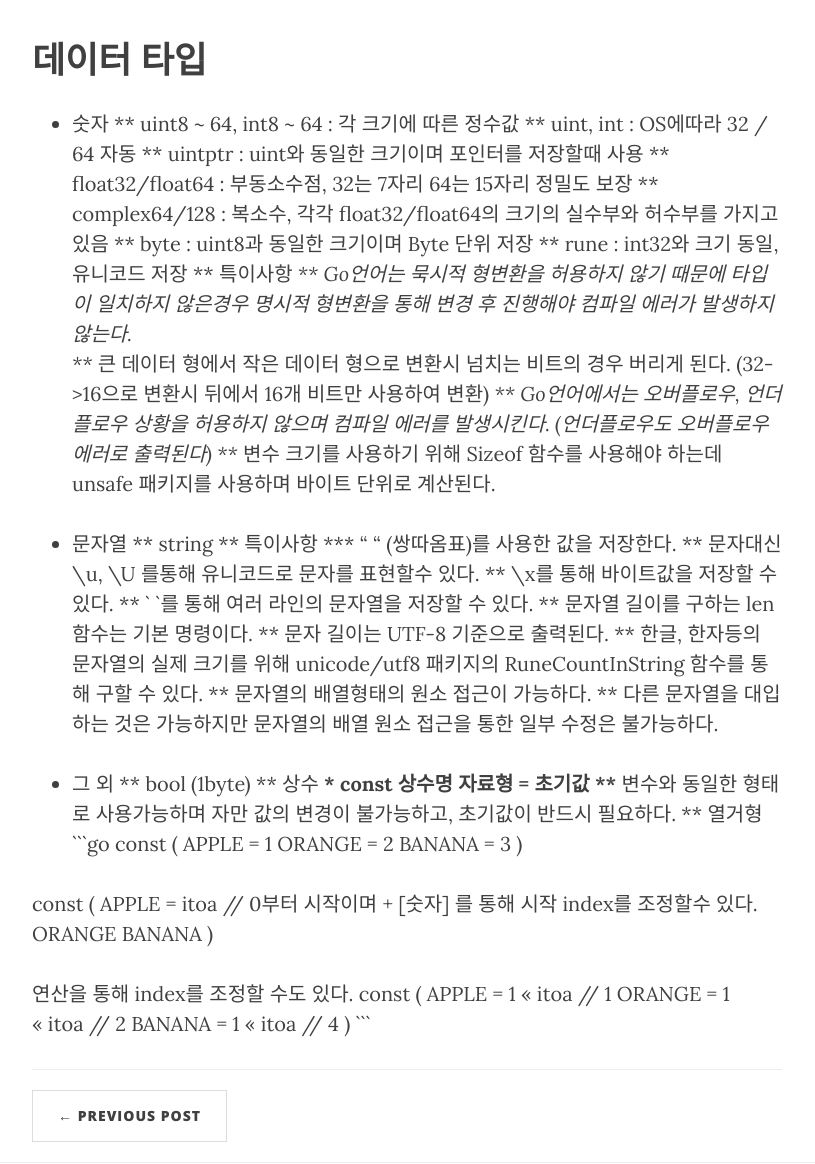
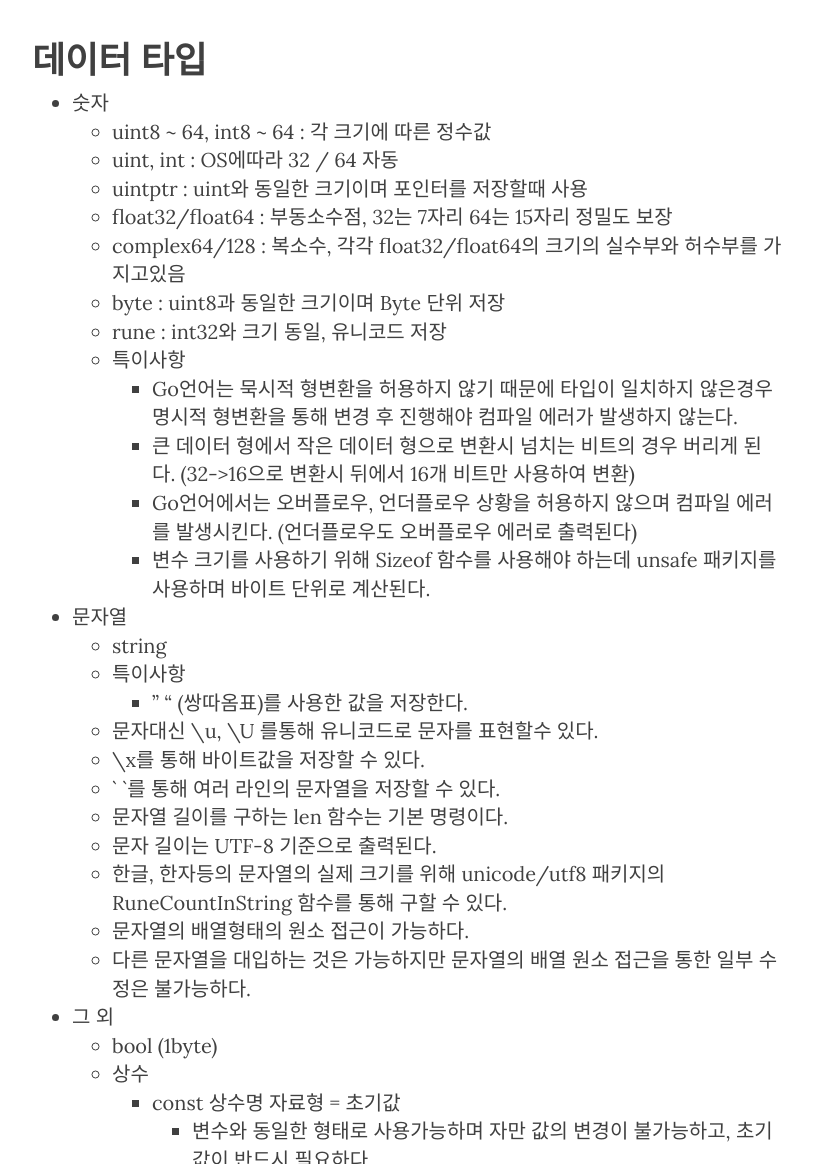
Before and after one commit to Y-JaeHyun/Y-JaeHyun.github.io, a Jekyll site: the page built from _posts/2021-07-2-Go언어-4.md, in a window 1280 px wide and 1400 px high. Shown: the part 236-1400 px from the top of the window, without its empty margins (233-1048 px from the left). Built offline with Jekyll 4.4.1, drawn with Linux system fonts in a browser that asks for light colours; nearby versions of some CDN libraries; comment, search, counter and statistics services are not loaded; some of the changed text lies outside the part shown.

Commit message:
go - 4 update

````diff
--- a/_posts/2021-07-2-Go언어-4.md
+++ b/_posts/2021-07-2-Go언어-4.md
@@ -9,38 +9,38 @@ category: Note
 # 데이터 타입
 
 * 숫자
-** uint8 ~ 64, int8 ~ 64 : 각 크기에 따른 정수값
-** uint, int : OS에따라 32 / 64 자동
-** uintptr : uint와 동일한 크기이며 포인터를 저장할때 사용
-** float32/float64 : 부동소수점, 32는 7자리 64는 15자리 정밀도 보장
-** complex64/128 : 복소수, 각각 float32/float64의 크기의 실수부와 허수부를 가지고있음
-** byte : uint8과 동일한 크기이며 Byte 단위 저장
-** rune : int32와 크기 동일, 유니코드 저장
-** 특이사항
-*** Go언어는 묵시적 형변환을 허용하지 않기 때문에 타입이 일치하지 않은경우 명시적 형변환을 통해 변경 후 진행해야 컴파일 에러가 발생하지 않는다.
-*** 큰 데이터 형에서 작은 데이터 형으로 변환시 넘치는 비트의 경우 버리게 된다. (32->16으로 변환시 뒤에서 16개 비트만 사용하여 변환)
-*** Go언어에서는 오버플로우, 언더플로우 상황을 허용하지 않으며 컴파일 에러를 발생시킨다. (언더플로우도 오버플로우 에러로 출력된다)
-*** 변수 크기를 사용하기 위해 Sizeof 함수를 사용해야 하는데 unsafe 패키지를 사용하며 바이트 단위로 계산된다.
+  * uint8 ~ 64, int8 ~ 64 : 각 크기에 따른 정수값
+  * uint, int : OS에따라 32 / 64 자동
+  * uintptr : uint와 동일한 크기이며 포인터를 저장할때 사용
+  * float32/float64 : 부동소수점, 32는 7자리 64는 15자리 정밀도 보장
+  * complex64/128 : 복소수, 각각 float32/float64의 크기의 실수부와 허수부를 가지고있음
+  * byte : uint8과 동일한 크기이며 Byte 단위 저장
+  * rune : int32와 크기 동일, 유니코드 저장
+  * 특이사항
+    * Go언어는 묵시적 형변환을 허용하지 않기 때문에 타입이 일치하지 않은경우 명시적 형변환을 통해 변경 후 진행해야 컴파일 에러가 발생하지 않는다.
+    * 큰 데이터 형에서 작은 데이터 형으로 변환시 넘치는 비트의 경우 버리게 된다. (32->16으로 변환시 뒤에서 16개 비트만 사용하여 변환)
+    * Go언어에서는 오버플로우, 언더플로우 상황을 허용하지 않으며 컴파일 에러를 발생시킨다. (언더플로우도 오버플로우 에러로 출력된다)
+    * 변수 크기를 사용하기 위해 Sizeof 함수를 사용해야 하는데 unsafe 패키지를 사용하며 바이트 단위로 계산된다.
 
 * 문자열
-** string
-** 특이사항
-*** " " (쌍따옴표)를 사용한 값을 저장한다.
-** 문자대신 \u, \U 를통해 유니코드로 문자를 표현할수 있다.
-** \x를 통해 바이트값을 저장할 수 있다.
-** ` `를 통해 여러 라인의 문자열을 저장할 수 있다.
-** 문자열 길이를 구하는 len 함수는 기본 명령이다.
-** 문자 길이는 UTF-8 기준으로 출력된다.
-** 한글, 한자등의 문자열의 실제 크기를 위해 unicode/utf8 패키지의 RuneCountInString 함수를 통해 구할 수 있다.
-** 문자열의 배열형태의 원소 접근이 가능하다.
-** 다른 문자열을 대입하는 것은 가능하지만 문자열의 배열 원소 접근을 통한 일부 수정은 불가능하다.
+  * string
+  * 특이사항
+    * " " (쌍따옴표)를 사용한 값을 저장한다.
+  * 문자대신 \u, \U 를통해 유니코드로 문자를 표현할수 있다.
+  * \x를 통해 바이트값을 저장할 수 있다.
+  * ` `를 통해 여러 라인의 문자열을 저장할 수 있다.
+  * 문자열 길이를 구하는 len 함수는 기본 명령이다.
+  * 문자 길이는 UTF-8 기준으로 출력된다.
+  * 한글, 한자등의 문자열의 실제 크기를 위해 unicode/utf8 패키지의 RuneCountInString 함수를 통해 구할 수 있다.
+  * 문자열의 배열형태의 원소 접근이 가능하다.
+  * 다른 문자열을 대입하는 것은 가능하지만 문자열의 배열 원소 접근을 통한 일부 수정은 불가능하다.
 
 * 그 외
-** bool (1byte)
-** 상수
-*** const 상수명 자료형 = 초기값
-**** 변수와 동일한 형태로 사용가능하며 자만 값의 변경이 불가능하고, 초기값이 반드시 필요하다.
-** 열거형
+  * bool (1byte)
+  * 상수
+    * const 상수명 자료형 = 초기값
+      * 변수와 동일한 형태로 사용가능하며 자만 값의 변경이 불가능하고, 초기값이 반드시 필요하다.
+  * 열거형
 ```go
 const (
 	APPLE = 1
````
